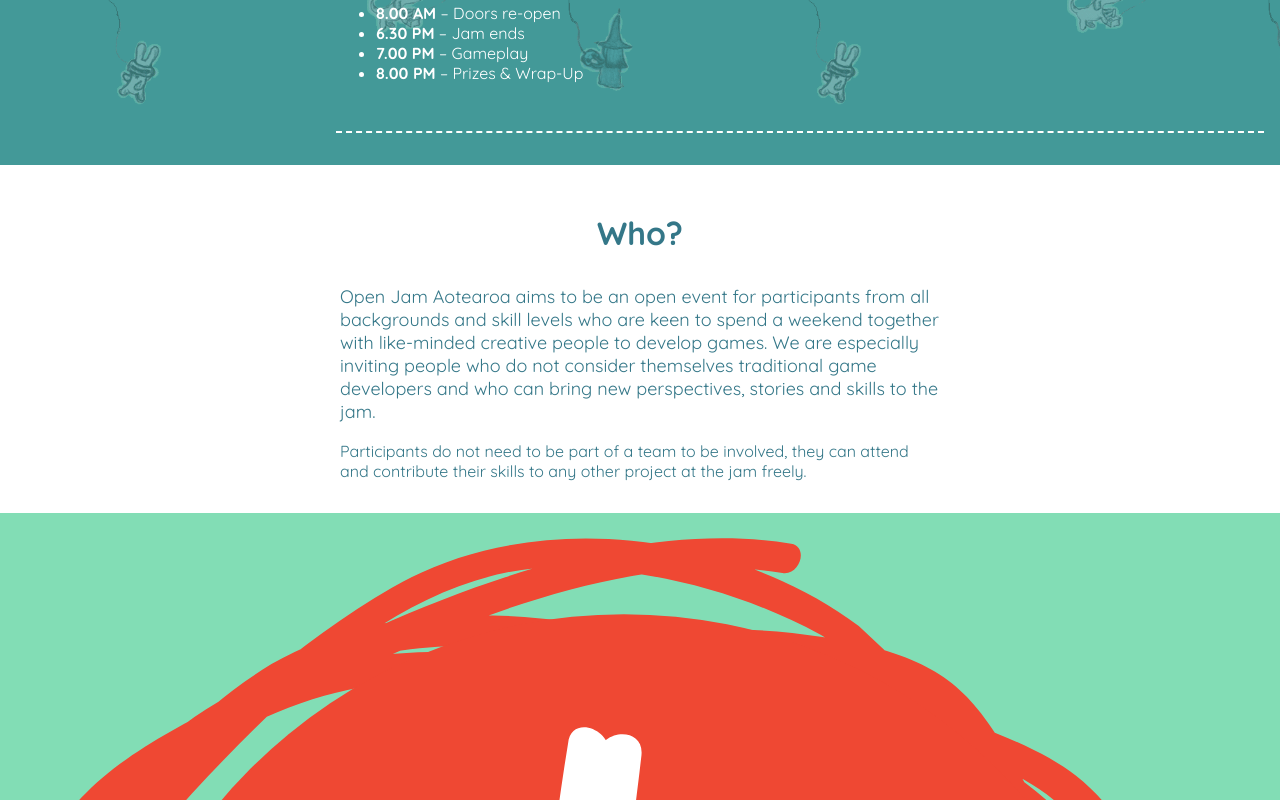
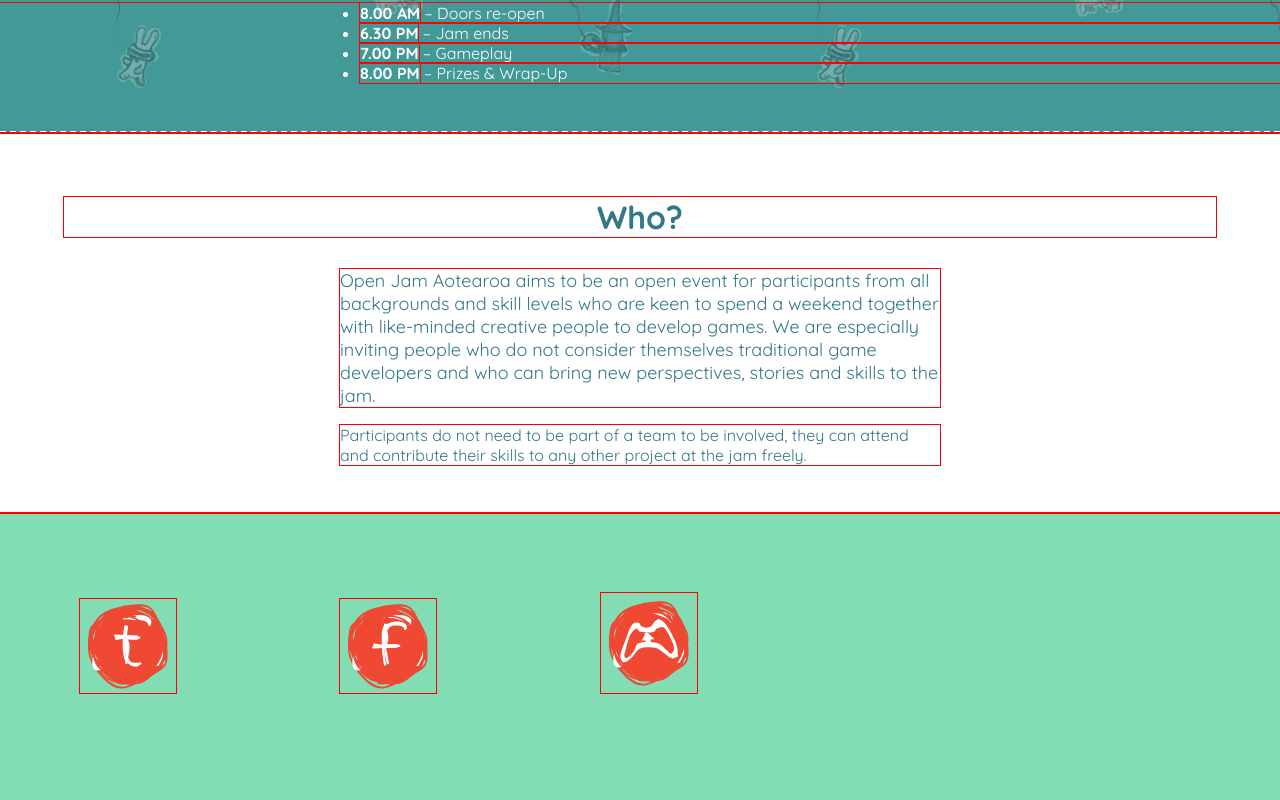
Before and after one commit to maggie-mp/289.101, a plain HTML site: page Week 3/openjam/index.html in a window 1280 px wide. Shown: the part 2980-3780 px from the top of the page. After the commit the page ends 3757 px from the top, so only its background shows below. Drawn offline with Linux system fonts and the light colour scheme; files whose address does not match are found by name.

Commit message:
wip
fixed dashed line

```diff
--- a/Week 3/openjam/screen.css
+++ b/Week 3/openjam/screen.css
@@ -1,10 +1,10 @@
 @import url('https://fonts.googleapis.com/css?family=Quicksand:400,700');
 
 
-/*
+
  *{ outline: 1px solid red; }
 
-*/
+
 
 body {
     background: #82DDB5;
@@ -19,7 +19,7 @@ body {
 #nav {
     background-color: #6B9;
     padding: 20px 0px;
-    color  : white;
+    color: white;
     font-weight: bold;
     text-align: center;
     word-spacing: 2em;
@@ -96,10 +96,10 @@ body {
 #sponsor_logos p {
     background-image: url('img/massey.svg'), url('img/oracle.svg');
     background-repeat: no-repeat, no-repeat;
-    background-position: left, right;
-    background-size: small, small;
-    margin: 0, 0;
-    padding: 1em, 1em;
+    background-size: 80px;
+    padding: 1em;
+    max-width: 100%;
+    height: 5%;
 }
 
 
@@ -159,7 +159,10 @@ body {
     background-repeat: repeat;
     background-size: 700px;
     margin: 0;
-    padding: 1em;
+    padding-top: 1em;
+    padding-bottom: 0em;
+    padding-left: 0em;
+    padding-right: 0em;
     background-position: center;
 }
 
@@ -190,16 +193,20 @@ body {
 #when ul{
 	text-align: left;
 	color: white;
-	margin-left: 20em;
 	border-bottom: white 2px dashed;
 	padding-bottom: 3em;
+    margin: 0;
+}
+
+#when ul > li{
+    margin-left: 20em;
 }
 
 
 #who {
 	background: white;
 	color: #f5f5f5;
-	padding: 1em;
+	padding: 2em;
 }
 
 #who h1{
@@ -222,13 +229,14 @@ body {
 	font-size: medium;
 }
 
-#footer {
-    background-color: none;
-    padding: 1em;
+/* sort out icons */
+#footer img {
     background-image: url('img/icon-facebook.svg'), url('icon-itch.svg'), url('icon-twitter.svg');
     background-repeat: no-repeat, no-repeat, no-repeat;
-    background-size: 50px, 50px, 50px;
-    background-position: left, center, right;
-    max-width: 100%;
-    height: 1000px;
+    background-size: 80px;
+    padding: 1em;
+    background-position: center;
+    max-width: 5%;
+    height: 5%;
+    margin: 5em;
 }
```
